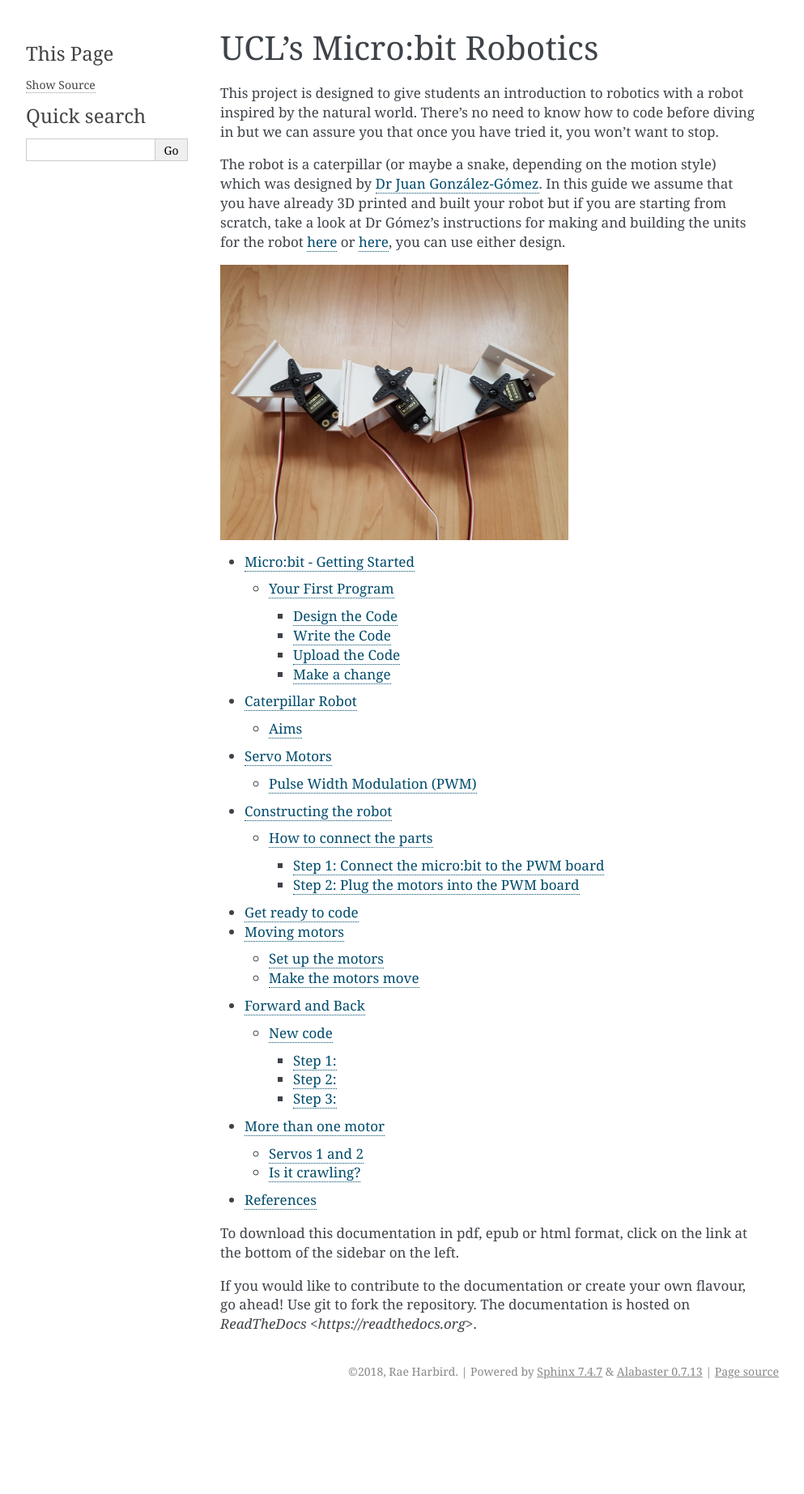
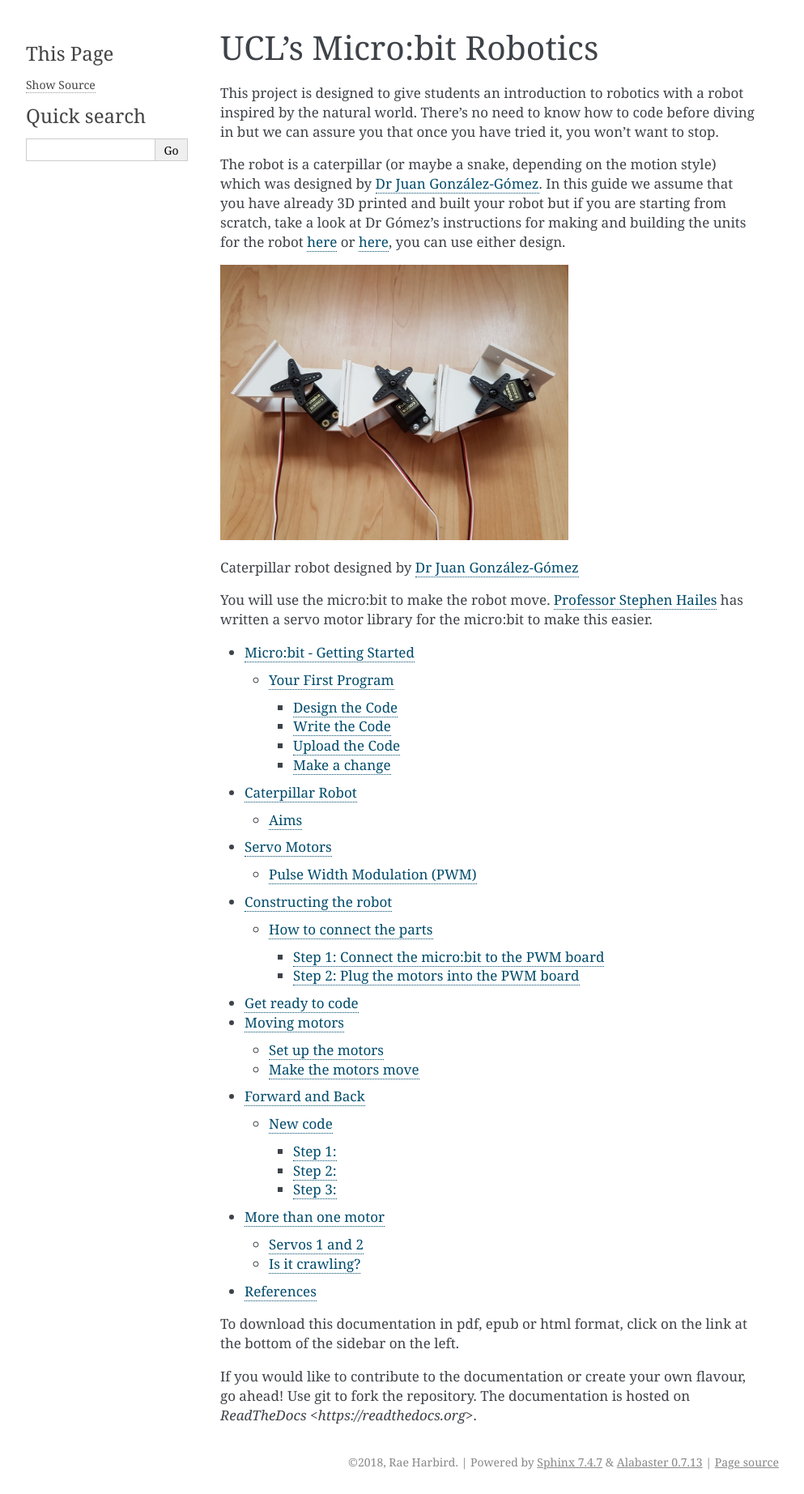
Before and after one commit to rharbird/ucl-microbit-robotics-readthedocs, a Sphinx documentation site: the page built from source/index.rst, in a window 1280 px wide. Shown: the whole page at 81% size, without its empty margins (148-1141 px from the left). Built offline with Sphinx 7.4.7, drawn with Linux system fonts in a browser that asks for light colours; pages that are not in the unit, such as notebooks, are missing from menus; before the commit the page ends 1733 px from its top, so only the background shows below that.

Commit message:
Improve intro

```diff
--- a/source/index.rst
+++ b/source/index.rst
@@ -15,7 +15,9 @@
 .. image:: pictures/wormy.jpg
   :scale: 40%
 
+Caterpillar robot designed by `Dr Juan González-Gómez <http://www.iearobotics.com/wiki/index.php?title=Juan_Gonzalez:Main>`_
 
+You will use the micro:bit to make the robot move. `Professor Stephen Hailes <http://www.cs.ucl.ac.uk/people/S.Hailes.html/>`_ has written a servo motor library for the micro:bit to make this easier.
 
 .. toctree::
    :maxdepth:1
```
